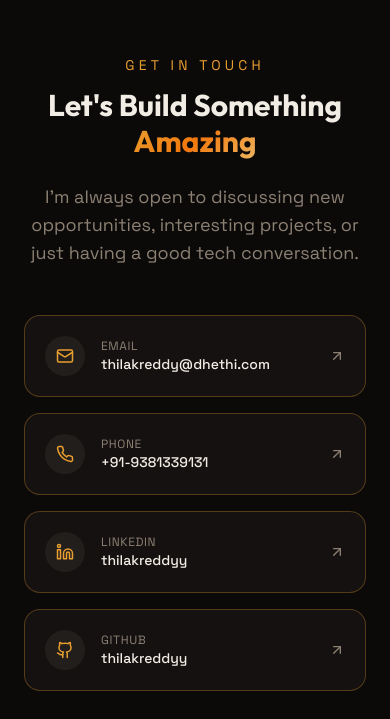
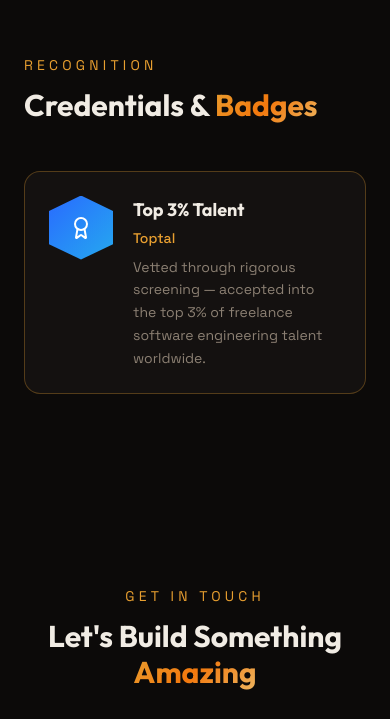
Before and after one commit to ThilakReddyy/thilak-portfolio, a React (Vite) app: page / in a window 390 px wide. Shown: the part 6346-7065 px from the top of the page. Built offline with nearby package versions, Linux system fonts and the light colour scheme; the HTML template or start-up script is replaced by a standard one.

Commit message:
Add: credentials section

```diff
--- /dev/null
+++ b/src/components/CredentialsSection.tsx
@@ -0,0 +1,73 @@
+import { motion, useInView } from "framer-motion";
+import { useRef } from "react";
+import { Award, ExternalLink } from "lucide-react";
+
+const credentials = [
+  {
+    title: "Top 3% Talent",
+    org: "Toptal",
+    description: "Vetted through rigorous screening — accepted into the top 3% of freelance software engineering talent worldwide.",
+    link: "https://www.toptal.com/developers/resume/pothuganti-thilak-reddy",
+    color: "from-[#296bff] to-[#25a9ef]",
+    shadow: "rgba(37, 169, 239, 0.3)",
+  },
+];
+
+const CredentialsSection = () => {
+  const ref = useRef(null);
+  const isInView = useInView(ref, { once: true, margin: "-100px" });
+
+  return (
+    <section id="credentials" className="section-padding" ref={ref}>
+      <div className="max-w-5xl mx-auto">
+        <motion.div
+          initial={{ opacity: 0, y: 30 }}
+          animate={isInView ? { opacity: 1, y: 0 } : {}}
+          transition={{ duration: 0.6 }}
+        >
+          <p className="text-primary text-sm tracking-[0.3em] uppercase mb-3">Recognition</p>
+          <h2 className="font-display font-bold text-3xl md:text-5xl mb-12">
+            Credentials & <span className="text-gradient">Badges</span>
+          </h2>
+        </motion.div>
+
+        <div className="grid md:grid-cols-2 gap-6">
+          {credentials.map((cred, i) => (
+            <motion.a
+              key={cred.title}
+              href={cred.link}
+              target="_blank"
+              rel="noopener noreferrer"
+              initial={{ opacity: 0, y: 20 }}
+              animate={isInView ? { opacity: 1, y: 0 } : {}}
+              transition={{ duration: 0.5, delay: 0.2 + i * 0.15 }}
+              className="group relative bg-card border border-glow rounded-2xl p-6 hover-glow transition-all duration-300 flex items-start gap-5"
+              style={{ "--tw-shadow-color": cred.shadow } as React.CSSProperties}
+            >
+              {/* Hex icon */}
+              <div className="shrink-0">
+                <div
+                  className={`w-16 h-16 bg-gradient-to-br ${cred.color} flex items-center justify-center`}
+                  style={{ clipPath: "polygon(50% 0%, 100% 24%, 100% 76%, 50% 100%, 0% 76%, 0% 24%)" }}
+                >
+                  <Award size={24} className="text-white" />
+                </div>
+              </div>
+
+              <div className="flex-1 min-w-0">
+                <div className="flex items-center gap-2 mb-1">
+                  <h3 className="font-display font-bold text-foreground text-lg">{cred.title}</h3>
+                  <ExternalLink size={14} className="text-muted-foreground opacity-0 group-hover:opacity-100 transition-opacity" />
+                </div>
+                <p className="text-primary font-medium text-sm mb-2">{cred.org}</p>
+                <p className="text-muted-foreground text-sm leading-relaxed">{cred.description}</p>
+              </div>
+            </motion.a>
+          ))}
+        </div>
+      </div>
+    </section>
+  );
+};
+
+export default CredentialsSection;
--- a/src/components/HeroSection.tsx
+++ b/src/components/HeroSection.tsx
@@ -105,6 +105,9 @@ const HeroSection = () => {
               >
                 <p className="text-primary font-bold text-sm">4K+ DAU</p>
               </motion.div>
+
+
+
             </div>
           </motion.div>
         </div>
--- a/src/pages/Index.tsx
+++ b/src/pages/Index.tsx
@@ -5,6 +5,7 @@ import ExperienceSection from "@/components/ExperienceSection";
 import ProjectsSection from "@/components/ProjectsSection";
 import SkillsSection from "@/components/SkillsSection";
 import ContactSection from "@/components/ContactSection";
+import CredentialsSection from "@/components/CredentialsSection";
 
 const Index = () => {
   return (
@@ -15,7 +16,9 @@ const Index = () => {
       <ExperienceSection />
       <ProjectsSection />
       <SkillsSection />
+      <CredentialsSection />
       <ContactSection />
+
     </div>
   );
 };
```
